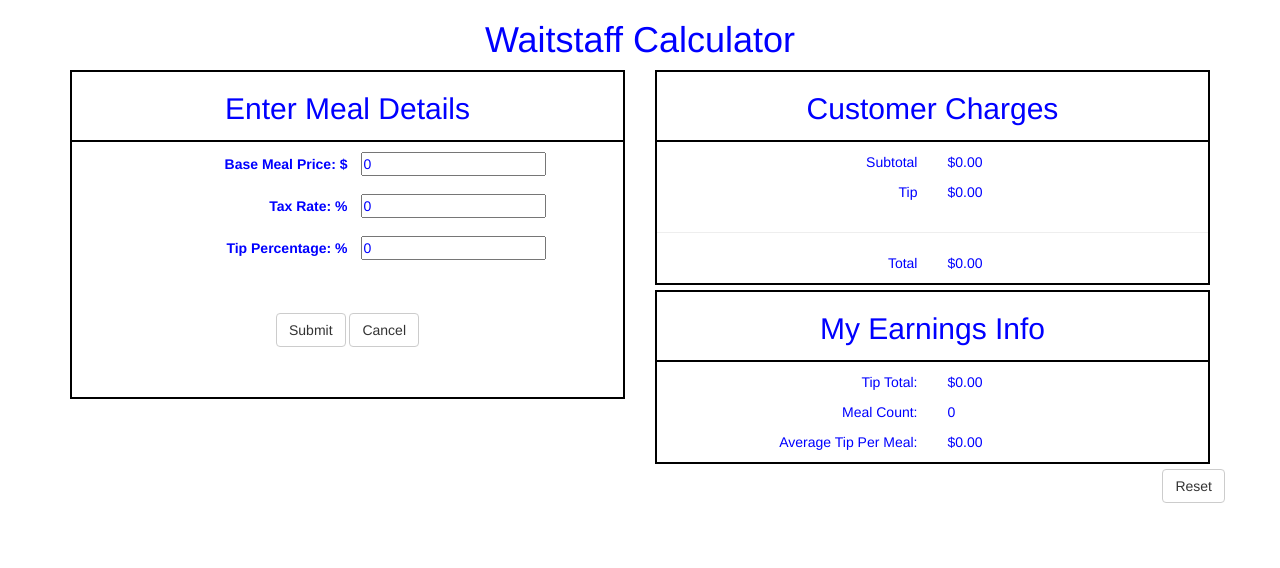
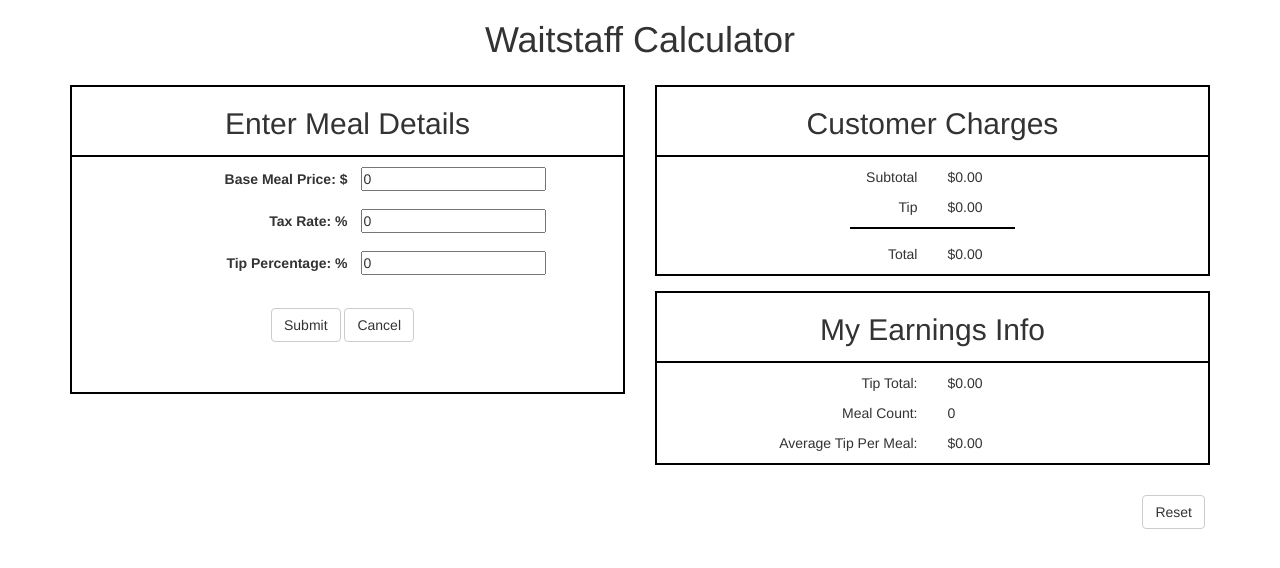
Before and after one commit to dianatduong/waitstaff-calculator, a plain HTML site: page index.html in a window 1280 px wide. Drawn offline with nearby package versions, Linux system fonts and the light colour scheme; some packages are replaced by stand-ins of ours.

Commit message:
updated styles

```diff
--- a/css/styles.css
+++ b/css/styles.css
@@ -17,16 +17,17 @@
 
 .box{
     border: 2px solid black;
-    margin-bottom: 5px;
+    margin-bottom: 15px;
 }
 
 h1, h2 {
     text-align: center;
+     padding-bottom: 15px;
 }
 
 h2 {
     border-bottom: 2px solid black;
-    padding-bottom: 15px;
+
 }
 
 label{
@@ -40,13 +41,16 @@ span {
 }
 
 .btns {
-    margin-top: 50px;
+    margin-top: 30px;
     margin-bottom: 50px;
+    padding-right: 10px;
     text-align: center;
 }
 
 #reset {
     float: right;
+    margin-right: 20px;
+    margin-top: 15px;
 }
 
 .error {
@@ -55,35 +59,10 @@ span {
     border-color: red;
 }
 
-@media only screen and (min-width: 320px) {
-    body {
-        color: purple;
-    }
+hr {
+    text-align: center;
+    margin: 0 auto;
+    padding-bottom: 15px;
+    border-top: 2px solid #000;
+    width: 30%;
 }
-
-
-/*iPhone landscape*/
-
-@media only screen and (min-width: 480px) {
-    body {
-        color: green;
-    }
-}
-
-
-/*ipad potrait*/
-
-@media only screen and (min-width: 768px) {
-    body {
-        color: red;
-    }
-}
-
-
-/*ipad lanscape / small laptop*/
-
-@media only screen and (min-width: 1024px) {
-    body {
-        color: blue;
-    }
-}
```
